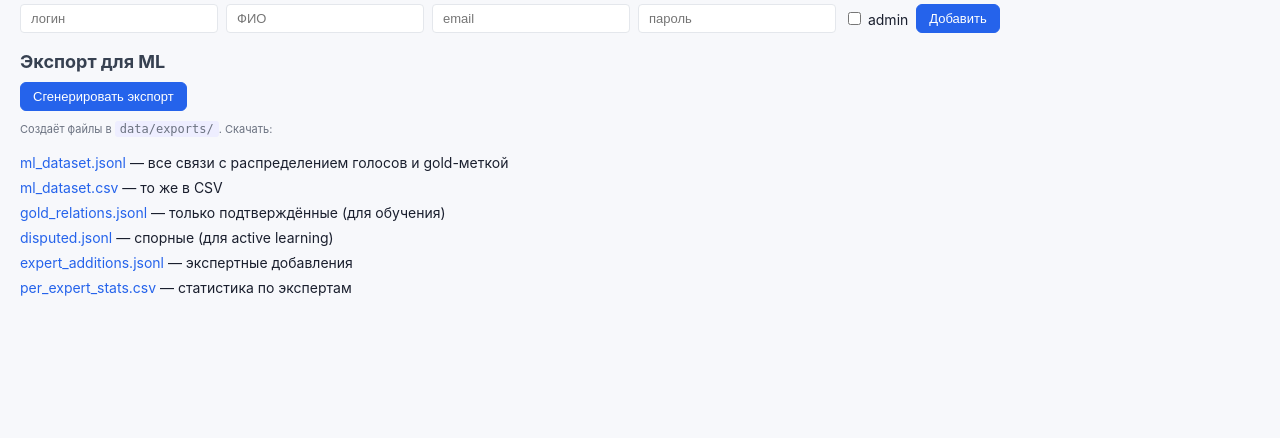
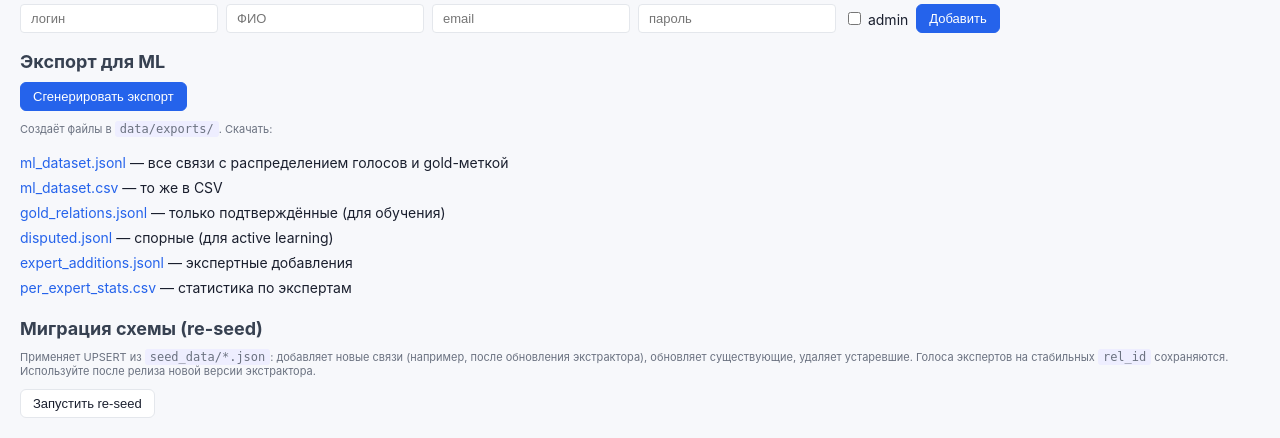
Before and after one commit to YergZakon/validator, a FastAPI app: template templates/admin.html in a window 1280 px wide. Shown: the part 467-905 px from the top of the page. Before the commit the page ends 763 px from the top, so only its background shows below. Run offline with FastAPI, Linux system fonts and the light colour scheme; the template is opened without the code that fills it, so the values that code supplies are empty; some libraries are stand-ins or nearby versions.

Commit message:
Add /admin/reseed endpoint for schema migration
Triggers UPSERT from seed_data/*.json without restarting the service.
Used to apply new extractors (e.g. Phase 2 СООТВЕТСТВУЕТ_ТИПУ) on
production where the volume already has data and _bootstrap() skips
seed_articles() because the articles table is non-empty.

Expert votes survive thanks to stable sha1 rel_id + ON CONFLICT DO UPDATE.

🤖 Generated with [Claude Code](https://claude.com/claude-code)
Co-Authored-By: Claude <noreply@anthropic.com>

```diff
--- a/app.py
+++ b/app.py
@@ -481,6 +481,21 @@ def admin_export(request: Request):
     return RedirectResponse(url="/admin?exported=1", status_code=303)
 
 
+@app.post("/admin/reseed")
+def admin_reseed(request: Request):
+    """Перетягивает articles/entities/relations из seed_data/*.json
+    через UPSERT — голоса экспертов сохраняются благодаря стабильным rel_id.
+    Используется для миграции при обновлении схемы связей."""
+    admin = current_expert(request)
+    if not admin or not admin["is_admin"]:
+        return RedirectResponse(url="/login", status_code=303)
+    try:
+        seed_articles()
+        return RedirectResponse(url="/admin?reseeded=1", status_code=303)
+    except Exception as e:
+        raise HTTPException(500, f"seed failed: {e}")
+
+
 @app.get("/admin/download/{filename}")
 def admin_download(request: Request, filename: str):
     admin = current_expert(request)
--- a/templates/admin.html
+++ b/templates/admin.html
@@ -142,4 +142,17 @@
         <li><a href="/admin/download/per_expert_stats.csv">per_expert_stats.csv</a> — статистика по экспертам</li>
     </ul>
 </section>
+
+<section>
+    <h2>Миграция схемы (re-seed)</h2>
+    <p class="muted tiny">
+        Применяет UPSERT из <code>seed_data/*.json</code>: добавляет новые связи (например, после
+        обновления экстрактора), обновляет существующие, удаляет устаревшие. Голоса экспертов на
+        стабильных <code>rel_id</code> сохраняются. Используйте после релиза новой версии экстрактора.
+    </p>
+    <form method="post" action="/admin/reseed" style="display:inline"
+          onsubmit="return confirm('Запустить re-seed? Голоса на стабильных rel_id сохранятся.')">
+        <button type="submit" class="btn">Запустить re-seed</button>
+    </form>
+</section>
 {% endblock %}
```
